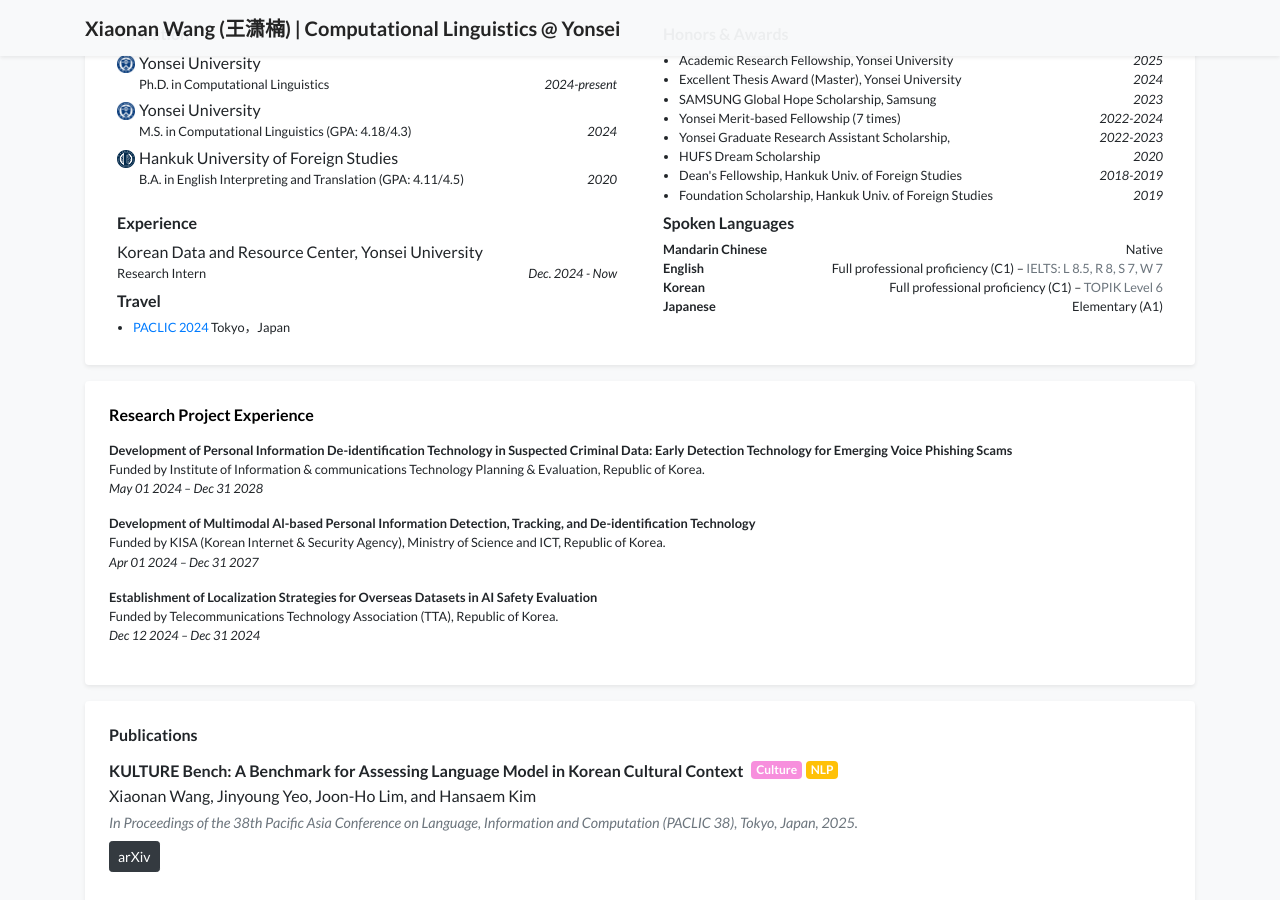
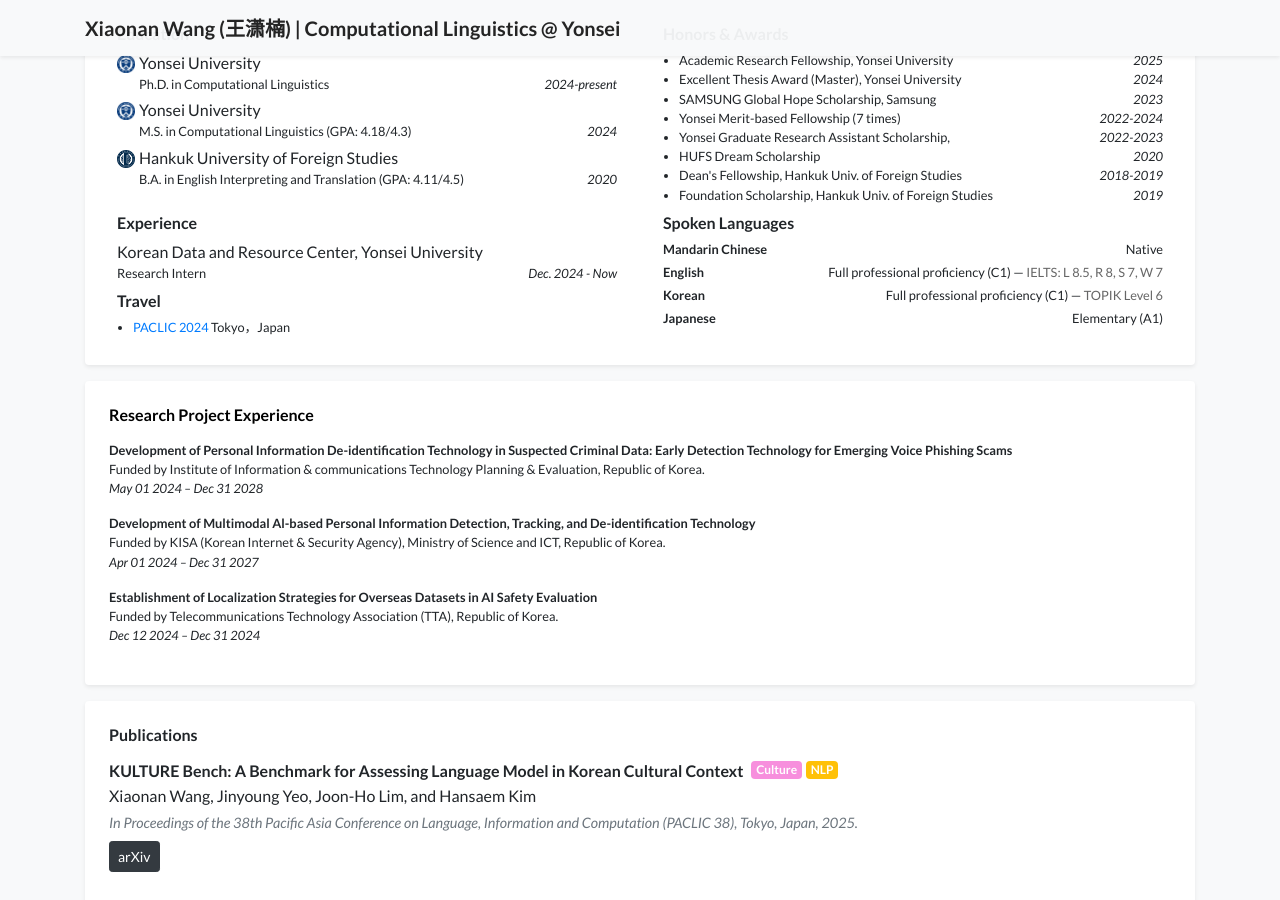
Before and after one commit to wangxiaonan-git/wangxiaonan-git.github.io, a Jekyll site: the page built from index.html, in a window 1280 px wide and 900 px high, scrolled down 477 px. Built offline with Jekyll 4.4.1, drawn with Linux system fonts in a browser that asks for light colours; a style sheet for code colours, icons or effects is not loaded.

Commit message:
Update experience_card.html

```diff
--- a/_includes/widgets/experience_card.html
+++ b/_includes/widgets/experience_card.html
@@ -4,7 +4,7 @@
       <div class="card-body p-4">
         <div class="row">
 
-          <!-- 教育经历 -->
+          <!-- Education -->
           {% if site.data.profile.education %}
             <div class="col-md-6">
               <div class="mx-2 my-1">
@@ -25,7 +25,7 @@
             </div>
           {% endif %}
 
-          <!-- 奖项荣誉 -->
+          <!-- Honors & Awards -->
           {% if site.data.profile.awards %}
             <div class="col-md-6">
               <div class="mx-2 my-1">
@@ -39,7 +39,7 @@
             </div>
           {% endif %}
 
-          <!-- 实习经历 + Travel -->
+          <!-- Experience + Travel -->
           {% if site.data.profile.experience %}
             <div class="col-md-6">
               <div class="mx-2 my-1">
@@ -57,8 +57,8 @@
                 </ul>
               </div>
 
-            <!-- Travel 模块 -->
-            <div class="my-2"></div>
+              <div class="my-2"></div> <!-- spacing -->
+
               <div class="mx-2 my-1">
                 <h6>Travel</h6>
                 <ul class="list small pl-3 mb-1">
@@ -70,23 +70,21 @@
             </div>
           {% endif %}
 
-          <!-- 语言能力 -->
+          <!-- Spoken Languages -->
           {% if site.data.profile.spoken_languages %}
             <div class="col-md-6">
               <div class="mx-2 my-1">
                 <h6>Spoken Languages</h6>
                 <ul class="list-unstyled mb-1 small">
                   {% for lang in site.data.profile.spoken_languages %}
-                <li>
-                  <div class="d-flex justify-content-between align-items-center">
+                    <li class="mb-1 d-flex justify-content-between">
                       <strong class="mr-2">{{ lang.name }}</strong>
                       <span>
                         {{ lang.level }}
                         {% if lang.comment %}
-                      – <span class="text-muted">{{ lang.comment }}</span>
+                          — <span style="color: #666;">{{ lang.comment }}</span>
                         {% endif %}
                       </span>
-                  </div>
                     </li>
                   {% endfor %}
                 </ul>
```
Lines whose indentation alone changed are shown as unchanged.
